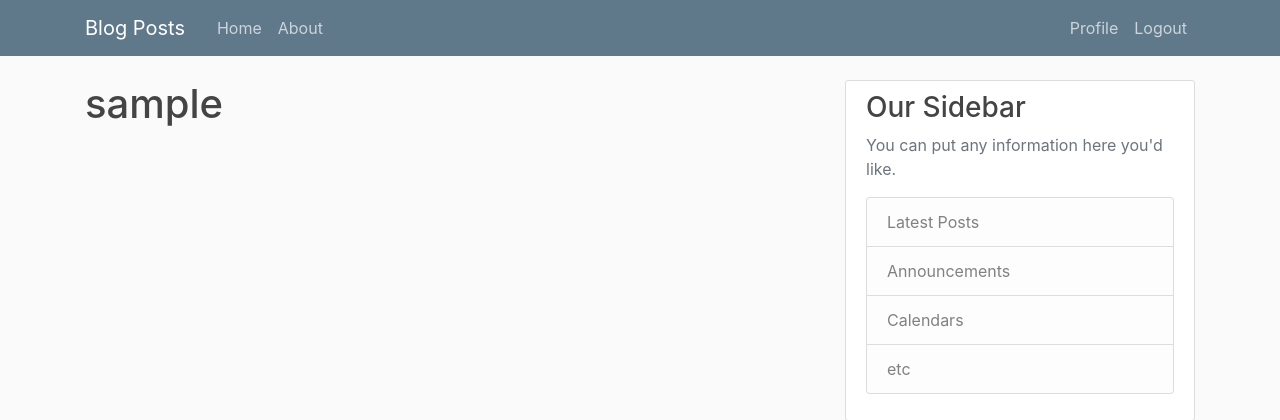
After one commit to shrawan1998/blog_app, a Django app: page /profile/ in a window 1280 px wide. The commit adds this page. Shown: the top 420 px of the page. Run offline with Django 4.2, Linux system fonts and the light colour scheme; the visitor is signed in with stand-in values (Sample User, id 1); some libraries are stand-ins or nearby versions.

Commit message:
Added profile view & page and updated navbar routing

```diff
--- a/app/settings.py
+++ b/app/settings.py
@@ -136,3 +136,4 @@ CRISPY_TEMPLATE_PACK = 'bootstrap4'
 CRISPY_ALLOWED_TEMPLATE_PACKS = "bootstrap5"
 
 LOGIN_REDIRECT_URL = 'blog-home'
+LOGIN_URL = 'login'
--- a/app/urls.py
+++ b/app/urls.py
@@ -22,6 +22,7 @@ from users import views as users_views
 urlpatterns = [
     path('admin/', admin.site.urls),
     path('', include('blog.urls')),
+    path('profile/', users_views.profile, name='profile'),
     path('register/', users_views.register, name='register'),
     path('login/', auth_views.LoginView.as_view(template_name='users/login.html'), name='login'),
     path('logout/', auth_views.LogoutView.as_view(template_name='users/logout.html'), name='logout'),
--- a/blog/templates/blog/index.html
+++ b/blog/templates/blog/index.html
@@ -31,6 +31,7 @@
               <!-- Navbar Right Side -->
               <div class="navbar-nav">
                 {% if user.is_authenticated %}
+                  <a class="nav-item nav-link" href="{% url 'profile' %}">Profile</a>
                   <a class="nav-item nav-link" href="{% url 'logout' %}">Logout</a>
                 {% else %}
                   <a class="nav-item nav-link" href="{% url 'login' %}">Login</a>
--- /dev/null
+++ b/users/templates/users/profile.html
@@ -0,0 +1,5 @@
+{% extends 'blog/index.html' %}
+{% load crispy_forms_tags %}
+{% block content %}
+    <h1>{{ user.username }}</h1>
+{% endblock content %}
--- a/users/views.py
+++ b/users/views.py
@@ -1,5 +1,6 @@
 from django.shortcuts import render, redirect
 from django.contrib import messages
+from django.contrib.auth.decorators import login_required
 from .forms import UserRegisterForm
 
 
@@ -15,3 +16,8 @@ def register(request):
         # if request is GET to get register form
         form = UserRegisterForm()
     return render(request, 'users/register.html', {'form': form}) # last argument is context
+
+
+@login_required
+def profile(request):
+    return render(request, 'users/profile.html')
```
